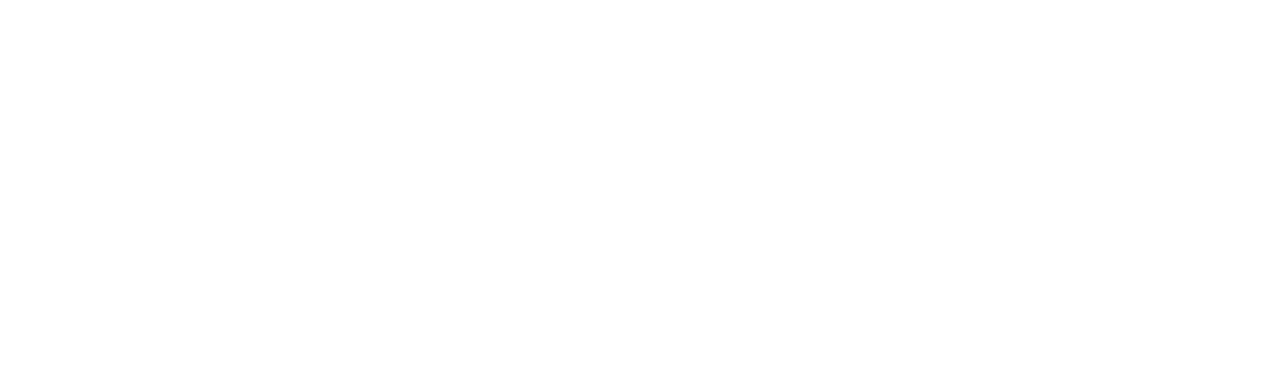
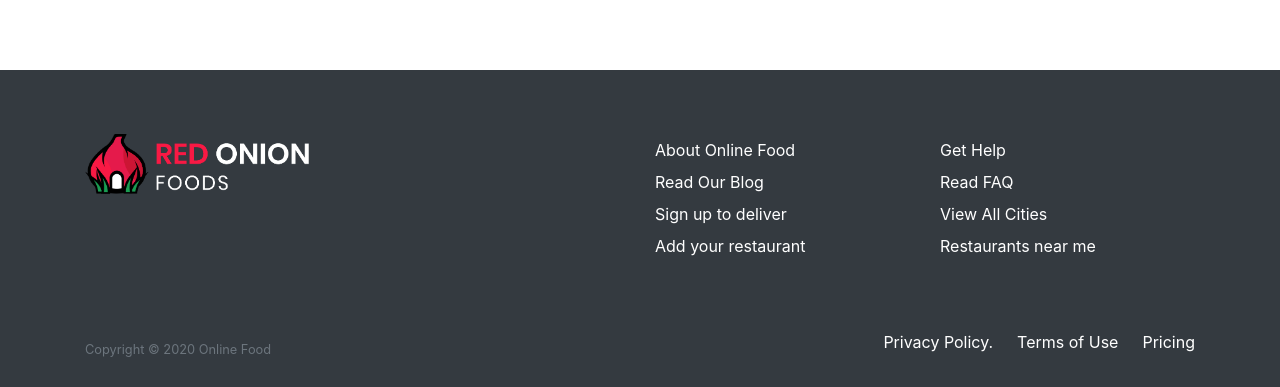
Before and after one commit to mdajgarhossain/red-onion-restaurent, a React (Create React App) app: page / in a window 1280 px wide. Shown: the part 2164-2551 px from the top of the page. Before the commit the page ends 2234 px from the top, so only its background shows below. Built offline with nearby package versions, Linux system fonts and the light colour scheme; no server answers.

Commit message:
Add Footer

```diff
--- /dev/null
+++ b/src/components/Footer/Footer.css
@@ -0,0 +1,8 @@
+footer img{
+    height: 60px;
+}
+footer  a{
+    color: #ffffff;
+    display: block;
+    line-height: 2;
+}
--- /dev/null
+++ b/src/components/Footer/Footer.js
@@ -0,0 +1,45 @@
+import React from 'react';
+import './Footer.css'
+import logo from '../../images/logo2.png';
+import { Link } from 'react-router-dom';
+const Footer = () => {
+    return (
+        <footer className="bg-dark py-3">
+            <div className="container">
+                <div className="row footer-top py-5">
+                    <div className="col-md-6 mb-5">
+                        <img src={logo} alt="Hot Onion White Logo"/>
+                    </div>
+                    <div className="col-md-3">
+                        <ul className="list-unstyled">
+                            <li><Link to="/about">About Online Food</Link></li>
+                            <li><Link to="/blog">Read Our Blog</Link></li>
+                            <li><Link to="/login">Sign up to deliver</Link></li>
+                            <li><Link to="/about">Add your restaurant</Link></li>
+                        </ul>
+                    </div>
+                    <div className="col-md-3">
+                        <ul className="list-unstyled">
+                            <li><Link to="/help">Get Help</Link></li>
+                            <li><Link to="/faq">Read FAQ</Link></li>
+                            <li><Link to="/cities">View All Cities</Link></li>
+                            <li><Link to="/nearme">Restaurants near me</Link></li>
+                        </ul>
+                    </div>
+                </div>
+
+                <div className="footer-bottom d-flex justify-content-between align-items-center">
+                    <small className="text-secondary">Copyright &copy;  2020 Online Food </small>
+                    <ul className="list-inline">
+                        <li className="list-inline-item ml-3"><a href="">Privacy Policy.</a></li>
+                        <li className="list-inline-item  ml-3"><a href="">Terms of Use</a></li>
+                        <li className="list-inline-item  ml-3"><a href="">Pricing</a></li>
+                    </ul>
+
+                </div>
+            </div>
+        </footer>
+    );
+};
+
+export default Footer;
--- a/src/components/Restaurant/Restaurant.js
+++ b/src/components/Restaurant/Restaurant.js
@@ -15,6 +15,7 @@
 import foodsData from '../../foodsData/foods.json';
 import { AuthProvider, PrivateRoute } from '../Login/useAuth';
 import AboutUs from '../AboutUs/AboutUs';
+import Footer from '../Footer/Footer';
 
 function Restaurant() {
     const [cart, setCart] = useState([]);
@@ -73,6 +74,7 @@
                             <Banner />
                             <Foods />
                             <AboutUs />
+                            <Footer />
                         </Route>
                         <PrivateRoute path="/cart">
                             <Header cart={cart}/>
```
Also changed, not shown: src/images/logo2.png (added).
